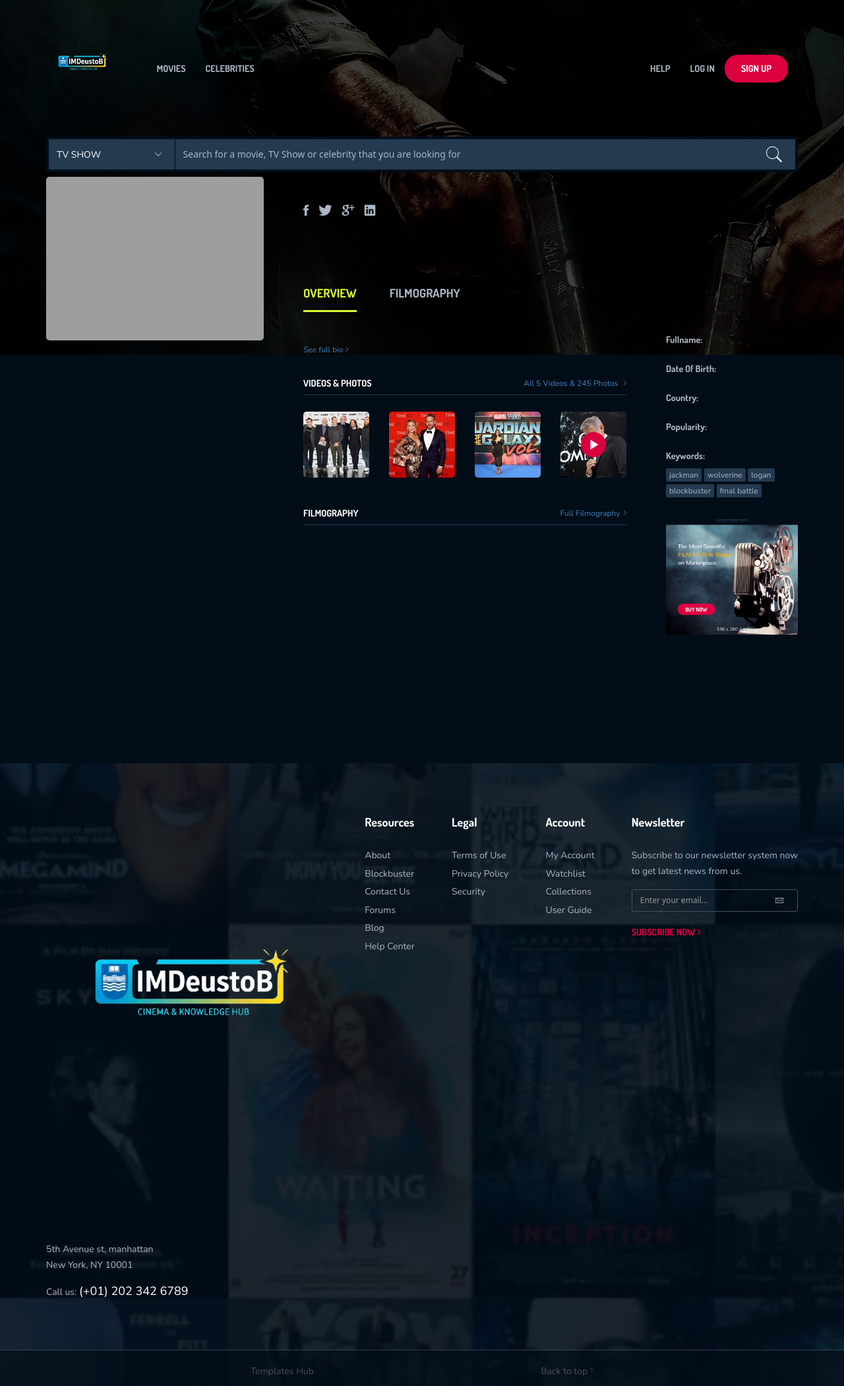
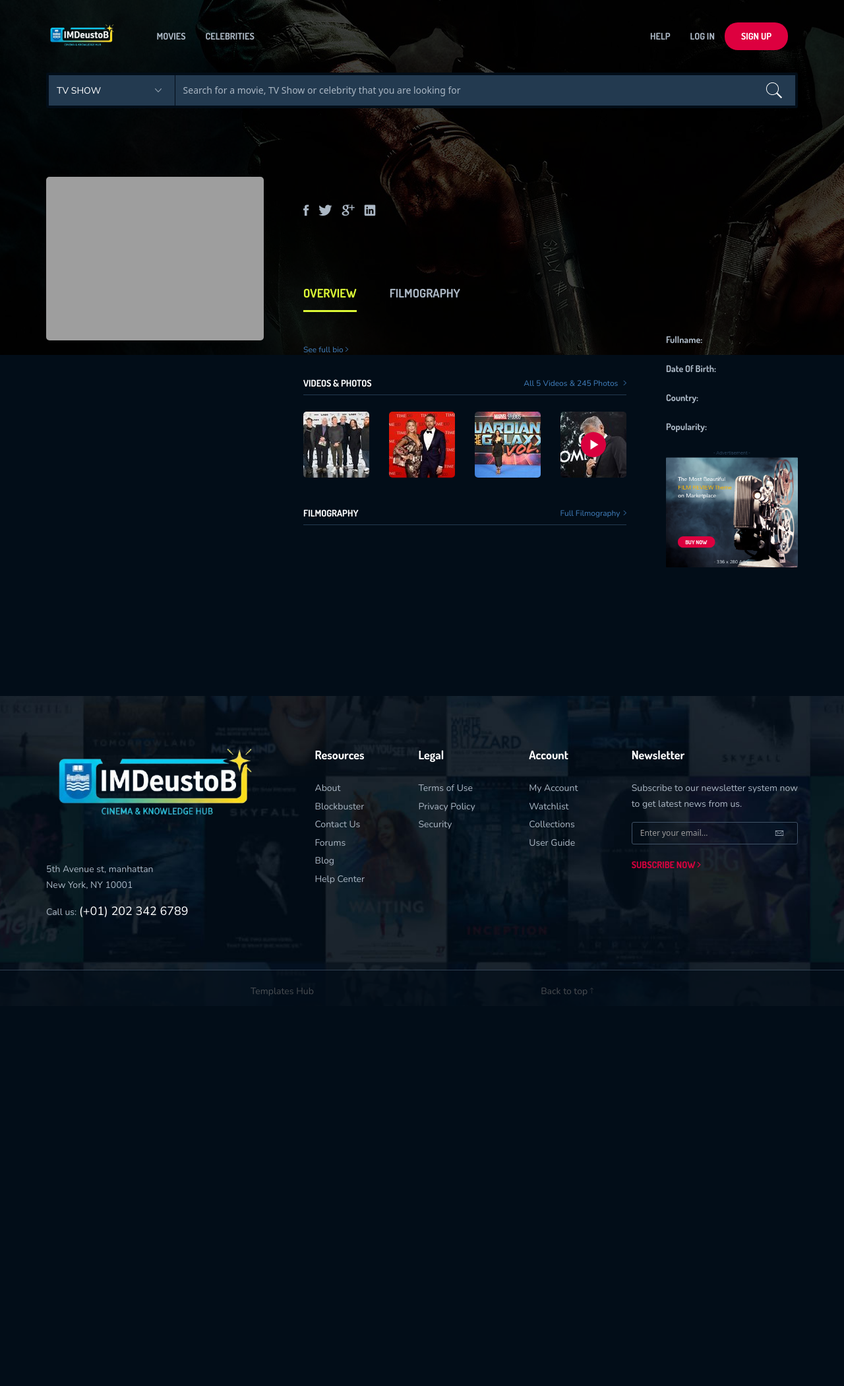
Before and after one commit to lorenaespinel07/ProyectoWeb, a Django app: page /IMDeustoB/actores/1/ in a window 1280 px wide. Shown: the whole page at 66% size. After the commit the page ends 1510 px from the top, so only its background shows below. Run offline with Django 5.2, Linux system fonts and the light colour scheme; data that the repository does not hold is empty; some libraries are stand-ins or nearby versions; grey boxes are pictures that could not be loaded.

Commit message:
Commit para hacer pull juju

```diff
--- a/IW_G6/IMDeustoB/templates/celebritysingle.html
+++ b/IW_G6/IMDeustoB/templates/celebritysingle.html
@@ -288,16 +288,7 @@
 						            			<p>{{actor.popularity}} </p>
 
 						            		</div>
-						            		<div class="sb-it">
-						            			<h6>Keywords:</h6>
-						            			<p class="tags">
-						            				<span class="time"><a href="#">jackman</a></span>
-													<span class="time"><a href="#">wolverine</a></span>
-													<span class="time"><a href="#">logan</a></span>
-													<span class="time"><a href="#">blockbuster</a></span>
-													<span class="time"><a href="#">final battle</a></span>
-						            			</p>
-						            		</div>
+
 						            		<div class="ads">
 												<img src="{% static 'images/uploads/ads1.png' %}" alt="">
 											</div>
--- a/IW_G6/IMDeustoB/templates/index.html
+++ b/IW_G6/IMDeustoB/templates/index.html
@@ -134,7 +134,7 @@
 							<span></span>
 						</div>
 				    </div>
-				    <a href="index-2.html"><img class="logo" src="{% static 'images/logo1.png'%}" alt="" width="119" height="58"></a>
+				    <a href=""><img class="logo" src="{% static 'images/logo1.png'%}" alt="" width="275" height="100"></a>
 			    </div>
 				<!-- Collect the nav links, forms, and other content for toggling -->
 				<div class="collapse navbar-collapse flex-parent" id="bs-example-navbar-collapse-1">
@@ -202,7 +202,7 @@
 
 
 
-					<p>Found <span>{{peliculas.count}} movies</span> in total</p>
+					<p>Found <span>{{peliculas | length}} movies</span> in total</p>
 
 
 
@@ -365,7 +365,7 @@
 	<div class="container">
 		<div class="flex-parent-ft">
 			<div class="flex-child-ft item1">
-				 <a href="index-2.html"><img class="logo" src="{% static 'images/logo1.png' %}" alt=""></a>
+				 <a href="index.html"><img class="logo" src="{% static 'images/logo1.png' %}" alt=""></a>
 				 <p>5th Avenue st, manhattan<br>
 				New York, NY 10001</p>
 				<p>Call us: <a href="#">(+01) 202 342 6789</a></p>
```
Also changed, not shown: IW_G6/IMDeustoB/static/images/logo1.png.
